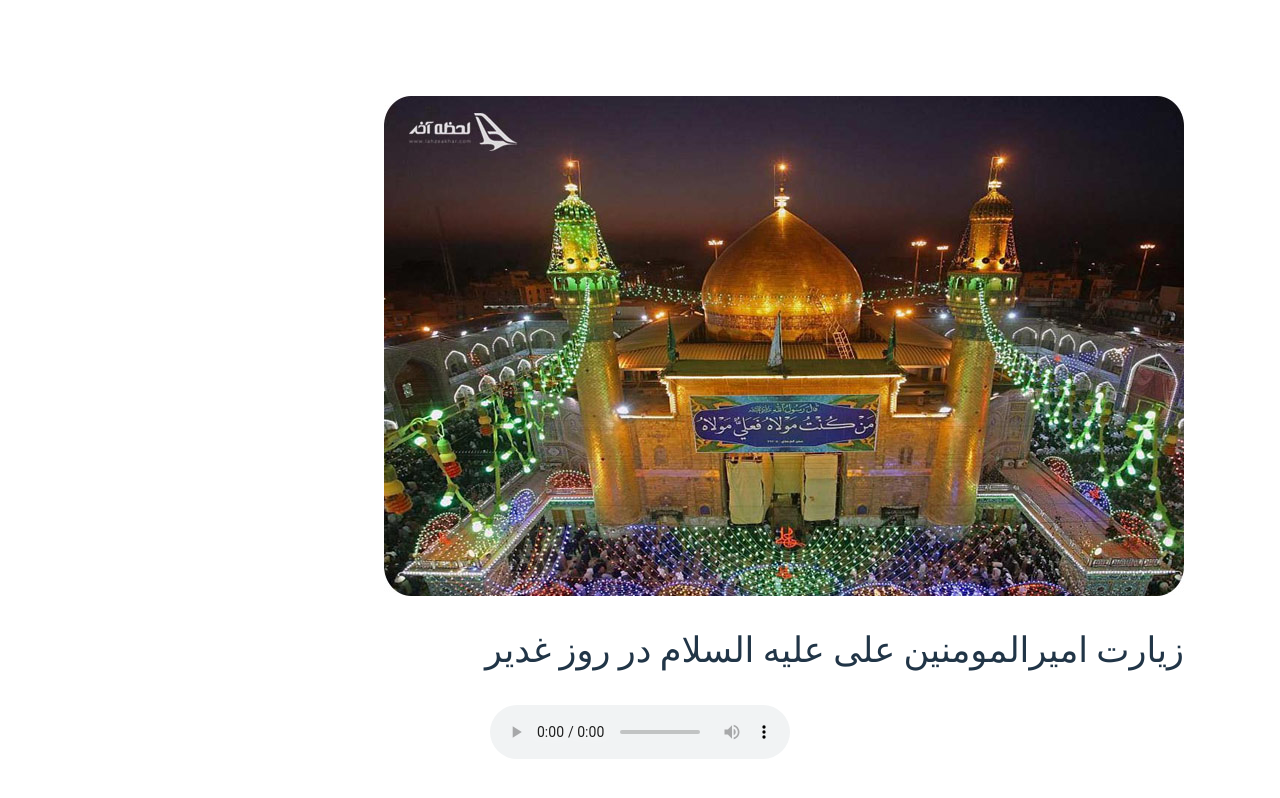
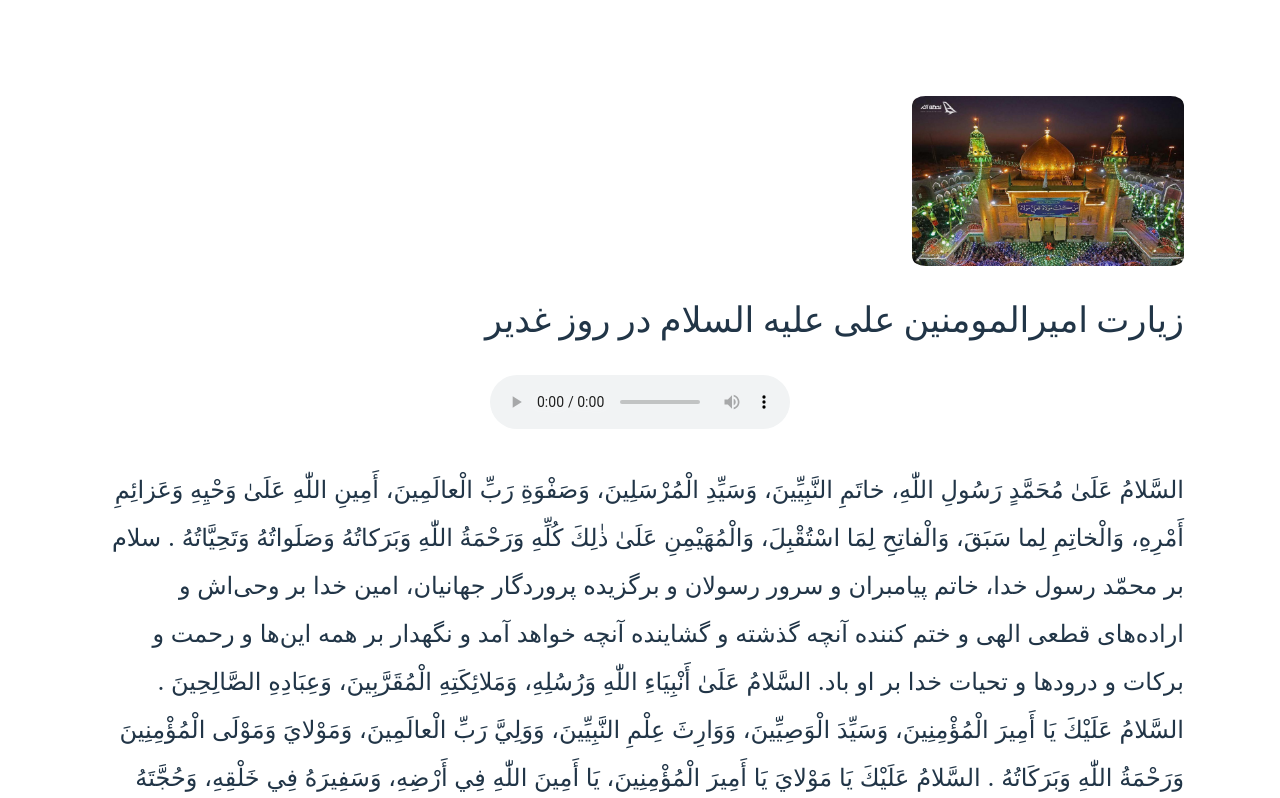
Before and after one commit to seyedahmaddv/ziarat-amir-al-momenin-qadir, a React (Vite) app in the folder ziarateamiralmomeninali/: page / in a window 1280 px wide. Shown: the top 798 px of the page. Built offline with nearby package versions, Linux system fonts and the light colour scheme.

Commit message:
remove dot

```diff
--- a/ziarateamiralmomeninali/src/index.css
+++ b/ziarateamiralmomeninali/src/index.css
@@ -1,4 +1,4 @@
-.img {
+img {
   width: 25%;
   height: auto;
   border-radius: 5%;
```
